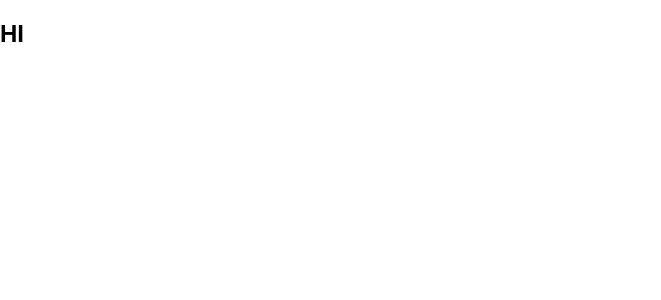
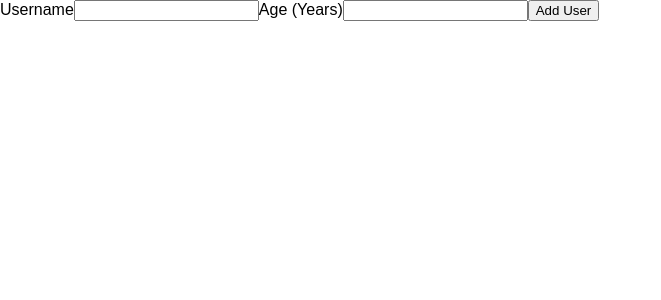
Before and after one commit to mandy-0698/react-project, a React (Create React App) app: page / in a window 1280 px wide. Shown: the top 300 px of the page, without its empty margins (0-661 px from the left). Built offline with nearby package versions, Linux system fonts and the light colour scheme.

Commit message:
adding user form

```diff
--- a/src/App.js
+++ b/src/App.js
@@ -1,10 +1,10 @@
 import React from 'react';
-
+import AddUser from './components/Users/AddUsers';
 
 function App() {
   return (
     <div>
-   <h2>HI</h2>
+     <AddUser/>
     </div>
   );
 }
--- /dev/null
+++ b/src/components/Users/AddUsers.js
@@ -0,0 +1,19 @@
+
+
+const AddUser=(props)=>{
+
+    const addUserHandler=(event)=>{
+        event.preventDefault();
+    }
+return(
+    <form onSubmit={addUserHandler}>
+        <label htmlFor="username">Username</label>
+        <input id="username" type="text" />
+        <label htmlFor="age">Age (Years)</label>
+        <input id="age" type="number" />
+        <button type="submit">Add User</button>
+    </form>
+)
+}
+
+export default AddUser;
```
